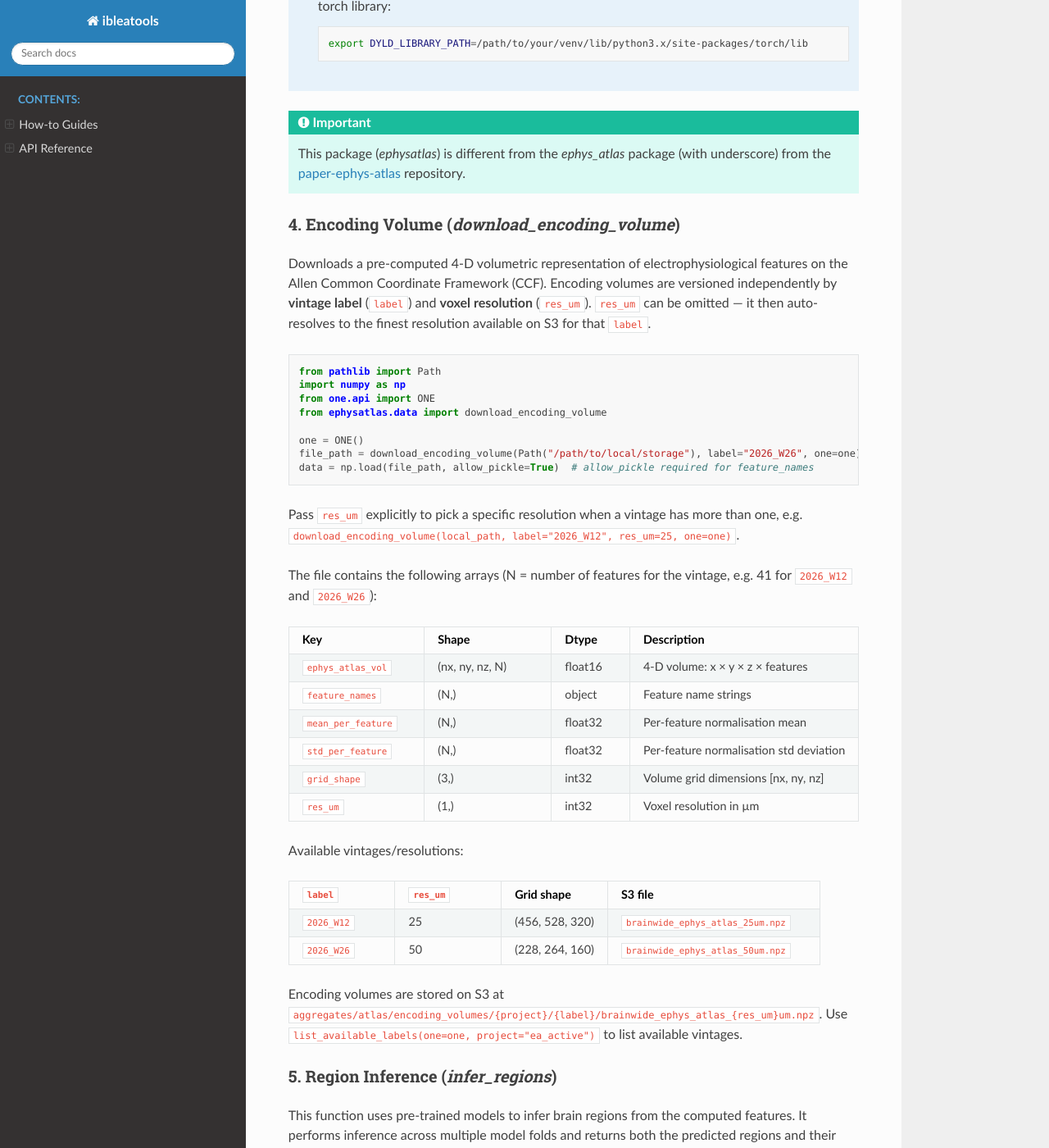
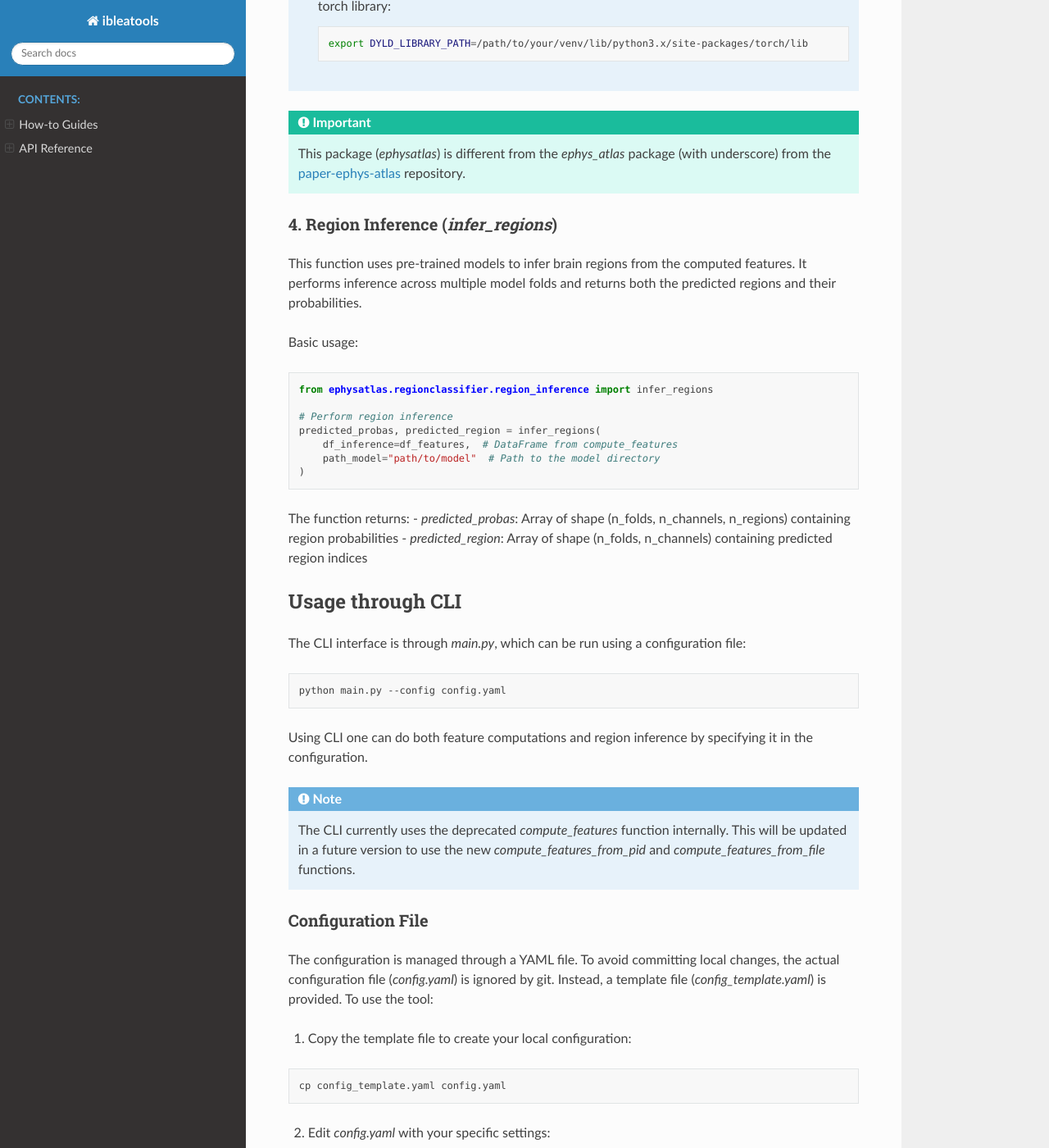
Before and after one commit to int-brain-lab/ibleatools, a Sphinx documentation site: the page built from docs/source/index.rst, in a window 1280 px wide and 1400 px high, scrolled down 2945 px. Shown: the whole window at 82% size. Built offline with Sphinx 7.4.7 and the Read the Docs theme 3.1.0, drawn with Linux system fonts in a browser that asks for light colours.

Commit message:
Move encoding volume docs to a how-to guide
The encoding volume download/load instructions were inline in the main
index page's "Main Functions" section, alongside the feature-computation
CLI functions rather than the other download/load functions. Move them
to a dedicated how-to/load-encoding-volume.rst, consistent with
load-channel-features, load-cells-features, and load-lfp-features.

```diff
--- a/docs/source/how-to/index.rst
+++ b/docs/source/how-to/index.rst
@@ -14,6 +14,7 @@ Getting Started
    load-cells-features
    load-cluster-features
    load-lfp-features
+   load-encoding-volume
    basic-feature-extraction
 
 Overview
--- a/docs/source/how-to/s3-architecture.rst
+++ b/docs/source/how-to/s3-architecture.rst
@@ -101,3 +101,4 @@ See also
 * :doc:`load-channel-features` — load channel-level features
 * :doc:`load-cells-features` — load cells features (stPC, stLFP)
 * :doc:`load-lfp-features` — load full-recording compressed LFP (lfpack)
+* :doc:`load-encoding-volume` — load the 4-D CCF encoding volume
--- a/docs/source/index.rst
+++ b/docs/source/index.rst
@@ -142,89 +142,7 @@ The function returns a pandas DataFrame containing various electrophysiological
 .. important::
    This package (`ephysatlas`) is different from the `ephys_atlas` package (with underscore) from the `paper-ephys-atlas <https://github.com/int-brain-lab/paper-ephys-atlas>`_ repository.
 
-4. Encoding Volume (`download_encoding_volume`)
-~~~~~~~~~~~~~~~~~~~~~~~~~~~~~~~~~~~~~~~~~~~~~~~
-
-Downloads a pre-computed 4-D volumetric representation of electrophysiological features
-on the Allen Common Coordinate Framework (CCF). Encoding volumes are versioned
-independently by **vintage label** (``label``) and **voxel resolution** (``res_um``).
-``res_um`` can be omitted — it then auto-resolves to the finest resolution available
-on S3 for that ``label``.
-
-.. code-block:: python
-
-   from pathlib import Path
-   import numpy as np
-   from one.api import ONE
-   from ephysatlas.data import download_encoding_volume
-
-   one = ONE()
-   file_path = download_encoding_volume(Path("/path/to/local/storage"), label="2026_W26", one=one)
-   data = np.load(file_path, allow_pickle=True)  # allow_pickle required for feature_names
-
-Pass ``res_um`` explicitly to pick a specific resolution when a vintage has more than one,
-e.g. ``download_encoding_volume(local_path, label="2026_W12", res_um=25, one=one)``.
-
-The file contains the following arrays (N = number of features for the vintage, e.g. 41 for
-``2026_W12`` and ``2026_W26``):
-
-.. list-table::
-   :header-rows: 1
-   :widths: 25 25 15 35
-
-   * - Key
-     - Shape
-     - Dtype
-     - Description
-   * - ``ephys_atlas_vol``
-     - (nx, ny, nz, N)
-     - float16
-     - 4-D volume: x × y × z × features
-   * - ``feature_names``
-     - (N,)
-     - object
-     - Feature name strings
-   * - ``mean_per_feature``
-     - (N,)
-     - float32
-     - Per-feature normalisation mean
-   * - ``std_per_feature``
-     - (N,)
-     - float32
-     - Per-feature normalisation std deviation
-   * - ``grid_shape``
-     - (3,)
-     - int32
-     - Volume grid dimensions [nx, ny, nz]
-   * - ``res_um``
-     - (1,)
-     - int32
-     - Voxel resolution in µm
-
-Available vintages/resolutions:
-
-.. list-table::
-   :header-rows: 1
-   :widths: 20 20 20 40
-
-   * - ``label``
-     - ``res_um``
-     - Grid shape
-     - S3 file
-   * - ``2026_W12``
-     - 25
-     - (456, 528, 320)
-     - ``brainwide_ephys_atlas_25um.npz``
-   * - ``2026_W26``
-     - 50
-     - (228, 264, 160)
-     - ``brainwide_ephys_atlas_50um.npz``
-
-Encoding volumes are stored on S3 at
-``aggregates/atlas/encoding_volumes/{project}/{label}/brainwide_ephys_atlas_{res_um}um.npz``.
-Use ``list_available_labels(one=one, project="ea_active")`` to list available vintages.
-
-5. Region Inference (`infer_regions`)
+4. Region Inference (`infer_regions`)
 ~~~~~~~~~~~~~~~~~~~~~~~~~~~~~~~~~~~~~
 
 This function uses pre-trained models to infer brain regions from the computed features. It performs inference across multiple model folds and returns both the predicted regions and their probabilities.
```
Also changed, not shown: docs/source/how-to/load-encoding-volume.rst (added, +113 -0 lines).
